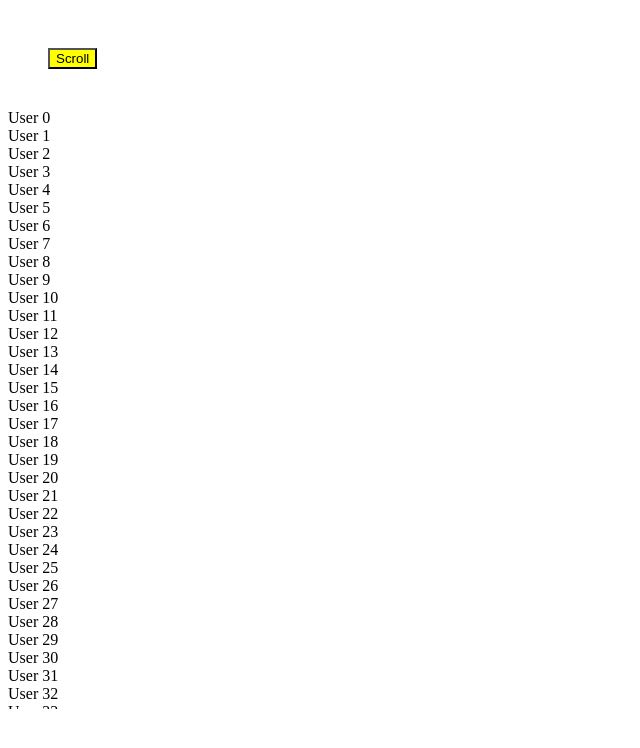
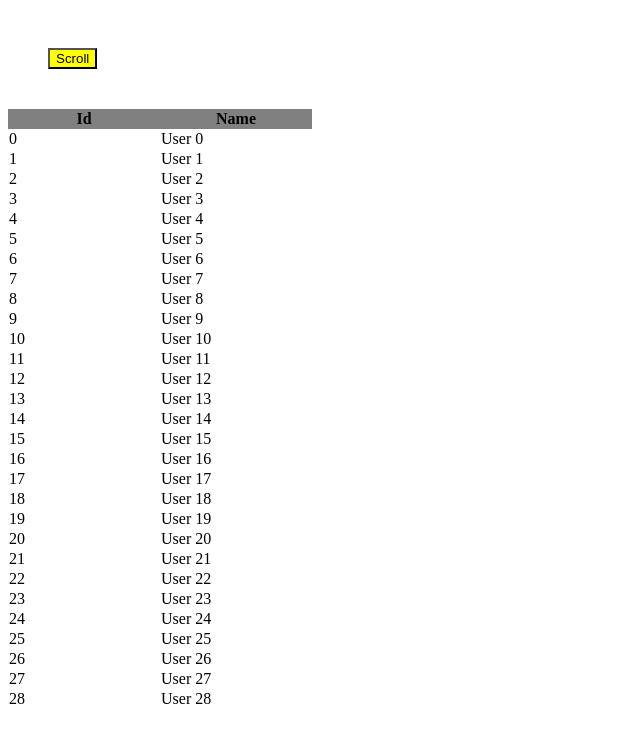
Before and after one commit to DebaKaran/react-performance, a React (Vite) app in the folder list-virtulaztion/: page / in a window 1280 px wide. Shown: the top 748 px of the page, without its empty margins (0-640 px from the left). Built offline with nearby package versions, Linux system fonts and the light colour scheme.

Commit message:
feat: implement virtualized table using TableVirtuoso
- Replace Virtuoso list with TableVirtuoso
- Render users in tabular format (id, name)
- Add fixed table header
- Preserve programmatic scroll using ref

```diff
--- a/list-virtulaztion/src/virtuoso/UserCard.jsx
+++ b/list-virtulaztion/src/virtuoso/UserCard.jsx
@@ -1,6 +1,8 @@
 const UserCard = ({ user }) => {
-    return (
-        <div>{user.name}</div>
+    return (<>
+        <td>{user.id}</td>
+        <td>{user.name}</td>
+    </>
     )
 }
 
--- a/list-virtulaztion/src/virtuoso/UsersApp.jsx
+++ b/list-virtulaztion/src/virtuoso/UsersApp.jsx
@@ -1,6 +1,6 @@
 import React, { useRef, useState } from 'react'
 import { createUsers } from './createUsers'
-import { Virtuoso } from 'react-virtuoso'
+import { TableVirtuoso } from 'react-virtuoso'
 import UserCard from './UserCard';
 
 const UsersApp = () => {
@@ -14,10 +14,15 @@ const UsersApp = () => {
                     index: Math.random() * users.length,
                     align: "start"
                 })}>Scroll</button>
-            <Virtuoso ref={virtuosoRef}
-                style={{ height: '600px' }} data={users} itemContent={(_, user) =>
-                    <UserCard user={user} />
-                }
+            <TableVirtuoso ref={virtuosoRef}
+                style={{ height: '600px' }} data={users}
+                itemContent={(_, user) => <UserCard user={user} />}
+                fixedHeaderContent={() => (
+                    <tr>
+                        <th style={{ width: 150, background: 'gray', align: self }}>Id</th>
+                        <th style={{ width: 150, background: 'gray', align: self }}>Name</th>
+                    </tr>
+                )}
             />
         </div>
     )
```
